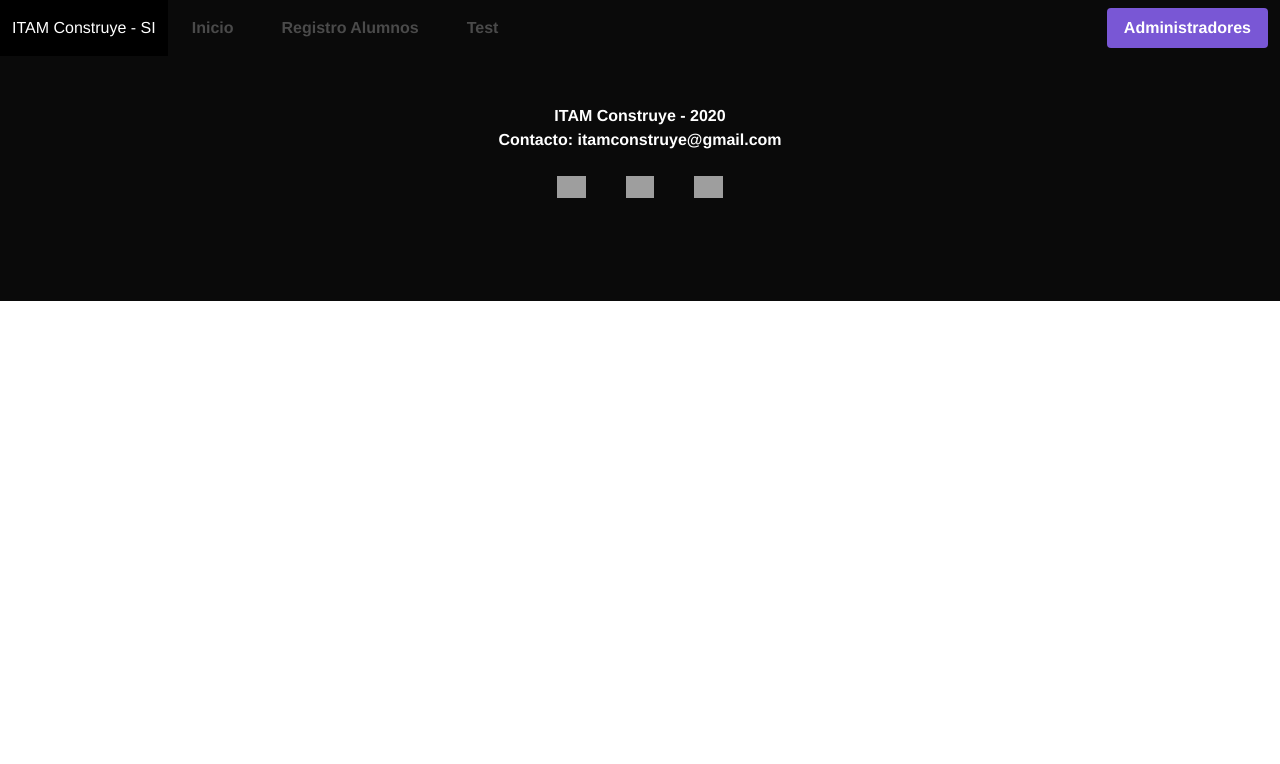
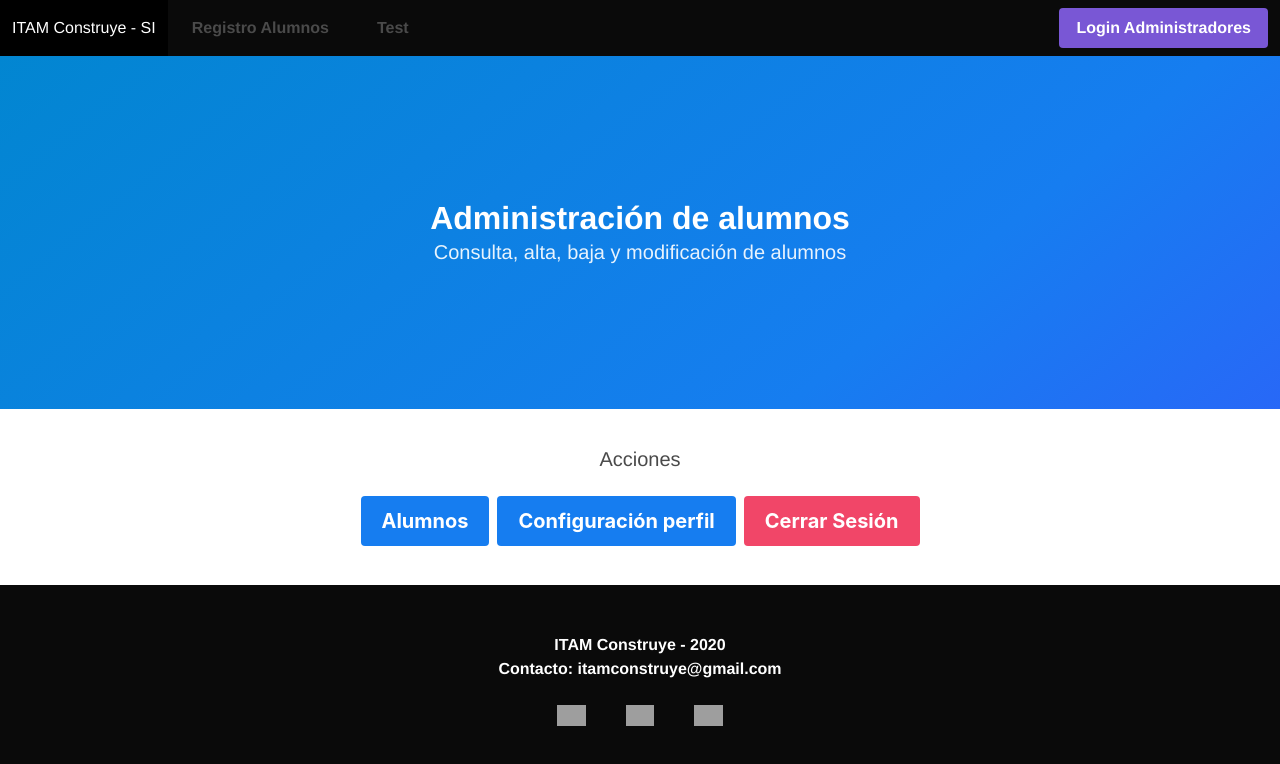
Before and after one commit to SanchezPepe/itamconstruye, a Vue app: page /admin in a window 1280 px wide. Shown: the top 764 px of the page. Built offline with nearby package versions, Linux system fonts and the light colour scheme; grey boxes are pictures that could not be loaded; what vuefire would draw is missing.

Commit message:
admin view

```diff
--- a/src/components/Navbar.vue
+++ b/src/components/Navbar.vue
@@ -8,9 +8,6 @@
 
         <template slot="start">
             <b-navbar-item href="#">
-                <router-link to="/" class="navbar-item has-text-weight-bold">Inicio</router-link>
-            </b-navbar-item>
-            <b-navbar-item href="#">
                 <router-link to="/form" class="navbar-item has-text-weight-bold">Registro Alumnos</router-link>
             </b-navbar-item>
             <b-navbar-item href="#">
@@ -20,9 +17,11 @@
 
         <template slot="end">
             <b-navbar-item tag="div">
-                <a class="button is-primary">
-                    <strong>Administradores</strong>
-                </a>
+                <router-link to="/admin">
+                    <a class="button is-primary">
+                        <strong>Login Administradores</strong>
+                    </a>
+                </router-link>
             </b-navbar-item>
         </template>
     </b-navbar>
@@ -36,6 +35,5 @@
 
             }
         }
-
     }
 </script>
--- a/src/router/index.js
+++ b/src/router/index.js
@@ -19,6 +19,11 @@
     path: '/test',
     name: 'test',
     component: () => import(/* webpackChunkName: "about" */ '../views/Test.vue')
+  },
+  {
+    path: '/admin',
+    name: 'admin',
+    component: () => import(/* webpackChunkName: "about" */ '../views/Admin.vue')
   }
 ]
 
--- /dev/null
+++ b/src/views/Admin.vue
@@ -0,0 +1,45 @@
+<template>
+    <section>
+        <section class="hero is-medium is-info is-bold">
+            <div class="hero-body">
+                <div class="container">
+                    <h1 class="title">
+                        Administración de alumnos
+                    </h1>
+                    <h2 class="subtitle">
+                        Consulta, alta, baja y modificación de alumnos
+                    </h2>
+                </div>
+            </div>
+        </section>
+        <!-- Botones para confirmar o cancelar -->
+        <section class="block">
+            <h1 class="subtitle">Acciones</h1>
+            <div class="buttons container is-centered are-medium">
+                <b-button class="has-text-weight-bold" type="is-info">
+                    <router-link to="/" class="has-text-white">Alumnos</router-link>
+                </b-button>
+                <b-button class="has-text-weight-bold" type="is-info">
+                    <router-link to="/" class="has-text-white">Configuración perfil</router-link>
+                </b-button>
+                <b-button class="has-text-weight-bold" type="is-danger">
+                    <router-link to="/" class="has-text-white">Cerrar Sesión</router-link>
+                </b-button>
+            </div>
+        </section>
+    </section>
+
+</template>
+
+<script>
+    export default {
+
+    }
+</script>
+
+<style>
+.block{
+    padding: 3%;
+}
+
+</style>
--- a/src/views/Home.vue
+++ b/src/views/Home.vue
@@ -4,8 +4,7 @@
       <div class="hero-body">
         <div class="container">
           <h1 class="title">Sistema de Información ITAM Construye</h1>
-          <img alt="Vue logo" src="http://www.itamconstruye.itam.mx/wp-content/uploads/cropped-Logo_sinfondoBLANCO.png">
-
+          <img alt="IC logo" src="http://www.itamconstruye.itam.mx/wp-content/uploads/cropped-Logo_sinfondoBLANCO.png">
           <h2 class="subtitle">
             ITAM Construye es una organización formada por estudiantes del Instituto Tecnológico Autónomo de México que
             buscan
```
